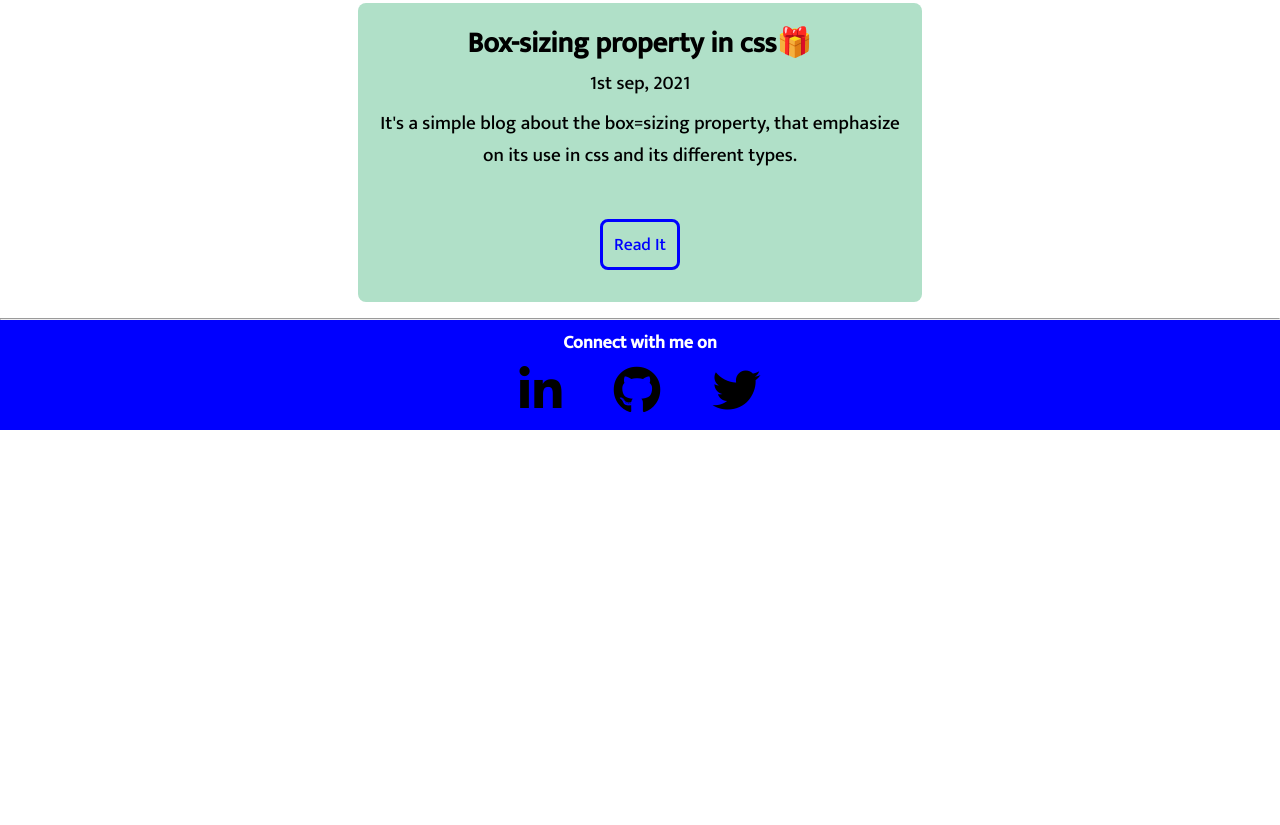
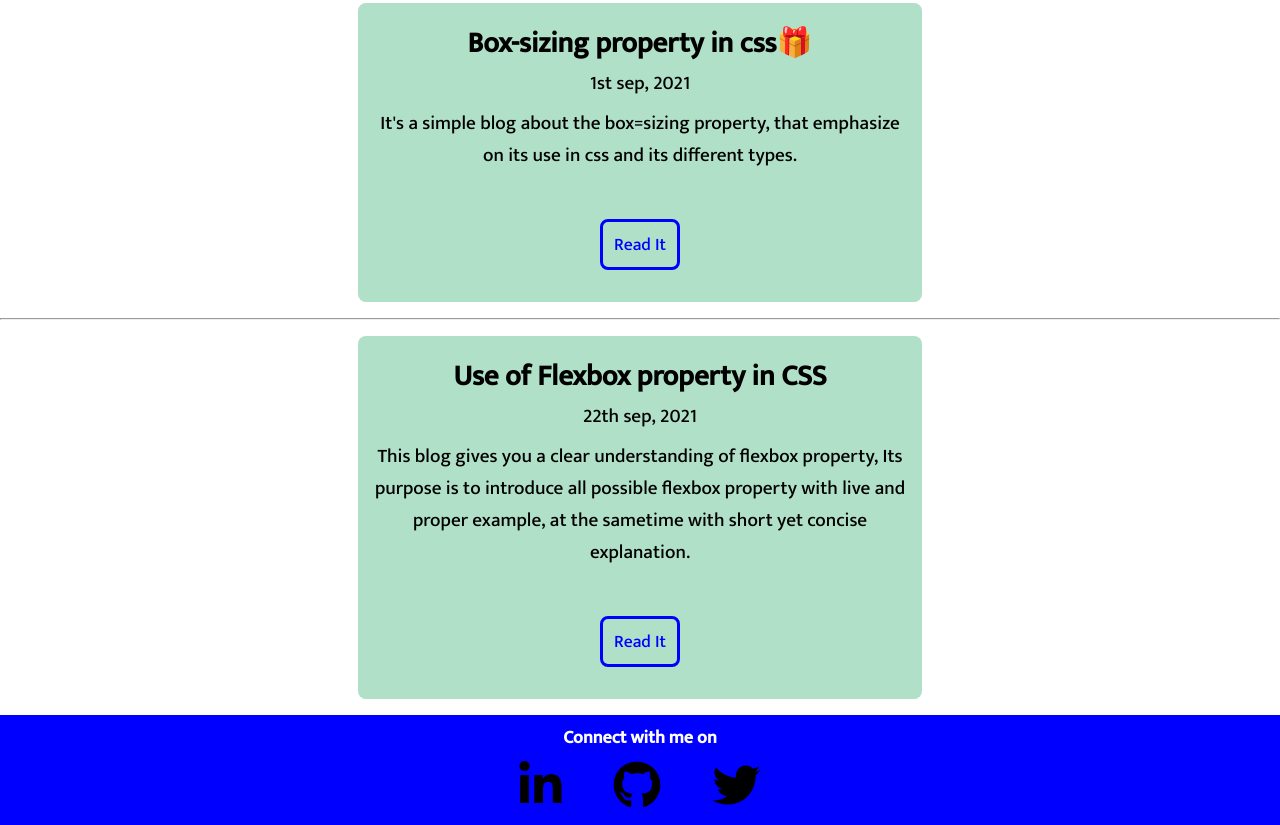
Before and after one commit to Siddheshbhosale/My-Portfolio, a plain HTML site: page blogs.html in a window 1280 px wide. Shown: the part 559-1384 px from the top of the page. Before the commit the page ends 989 px from the top, so only its background shows below. Drawn offline with Linux system fonts and the light colour scheme.

Commit message:
feat : blog

```diff
--- a/blogs.html
+++ b/blogs.html
@@ -41,20 +41,20 @@
     </section>
     <hr>
 
-    <!-- <section class="blogs-ow">
-        <h1>Writing better Commit Messages! 📓</h1>
-        <p style="text-align: center;">16th Aug, 2021</p>
+    <section class="blogs">
+        <h1>Use of Flexbox property in CSS</h1>
+        <p style="text-align: center;">22th sep, 2021</p>
         <div class="container-center">
-            This blog gives you a basic understanding of writing short, simple, consistent, yet descriptive commit messages. It explains the importance of a good commit message.
+            This blog gives you a clear understanding of flexbox property, Its purpose is to introduce all possible flexbox property with live and proper  example, at the sametime with short yet concise explanation.
         </div>
 
         <br>
         <div class="projectLinks">
-            <a class="btnBlogs" target="_blank" href="https://hashnode.com/post/writing-better-commit-messages-cksenea3d0n6jt2s111f126en">
+            <a class="btnBlogs" target="_blank" href="https://hashnode.com/post/flexbox-property-in-css-cktwwx8js0e7u25s185i85sfb">
                 Read It
             </a>
         </div>
-    </section> -->
+    </section>
 
     <footer>
         <div class="footer-header">Connect with me on
```
